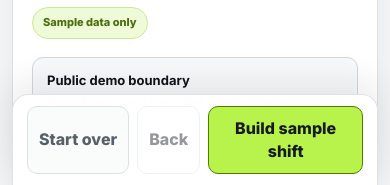
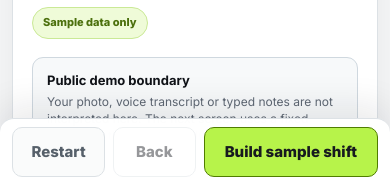
Before and after one commit to Yberium/Yberium-venuebrief-demo, a website: page index.html in a window 390 px wide. Shown: the part 659-844 px from the top of the page. Drawn offline with Linux system fonts and the light colour scheme.

Commit message:
Compact the mobile action bar
Hide redundant mobile status text, use a compact three-button layout, and keep the primary CTA visible without covering the brief.

```diff
--- /dev/null
+++ b/assets/mobile-action-bar.css
@@ -0,0 +1,65 @@
+/* Mobile-only action bar refinement. Keeps the primary action visible without covering the brief. */
+@media (max-width: 680px) {
+  .app-shell {
+    padding-bottom: calc(84px + env(safe-area-inset-bottom));
+  }
+
+  .action-bar {
+    width: 100%;
+    min-height: 0;
+    gap: 0;
+    padding: 8px 12px calc(8px + env(safe-area-inset-bottom));
+    border-right: 0;
+    border-left: 0;
+    border-radius: 14px 14px 0 0;
+  }
+
+  .action-status {
+    display: none;
+  }
+
+  .action-buttons {
+    width: 100%;
+    display: grid;
+    grid-template-columns: minmax(72px, .72fr) minmax(64px, .64fr) minmax(128px, 1.35fr);
+    gap: 8px;
+  }
+
+  .action-button {
+    min-width: 0;
+    min-height: 50px;
+    padding: 8px 10px;
+    font-size: 15px;
+    line-height: 1.15;
+    white-space: normal;
+  }
+
+  #reset-button {
+    font-size: 0;
+  }
+
+  #reset-button::after {
+    content: "Restart";
+    font-size: 15px;
+  }
+
+  #primary-button {
+    font-weight: 820;
+  }
+}
+
+@media (max-width: 380px) {
+  .action-bar {
+    padding-inline: 8px;
+  }
+
+  .action-buttons {
+    grid-template-columns: 70px 62px minmax(118px, 1fr);
+    gap: 6px;
+  }
+
+  .action-button,
+  #reset-button::after {
+    font-size: 14px;
+  }
+}
--- a/index.html
+++ b/index.html
@@ -18,6 +18,7 @@
   <link rel="manifest" href="site.webmanifest?v=2.0">
   <link rel="stylesheet" href="assets/yberium-pulse-fonts.css?v=1.0">
   <link rel="stylesheet" href="assets/product-parity-demo.css?v=2.0">
+  <link rel="stylesheet" href="assets/mobile-action-bar.css?v=1.0">
   <script src="assets/product-parity-demo.js?v=2.0" defer></script>
 </head>
 <body>
```
Also changed, not shown: tests/demo-smoke.mjs (+3 -0 lines).
